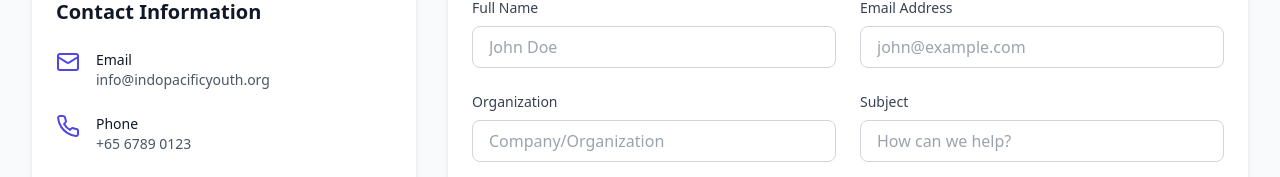
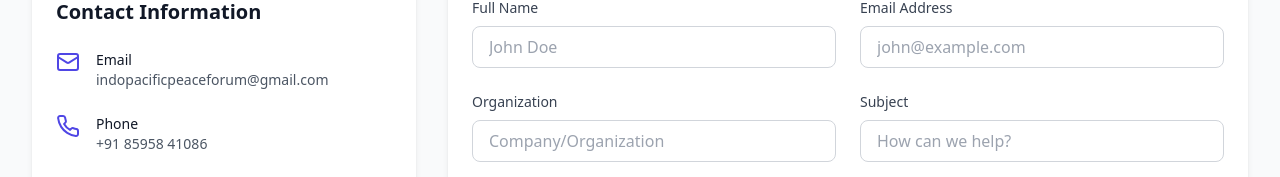
Before and after one commit to devanshtyagi26/Global-Peace-Foundation, a React (Vite) app: page /contact in a window 1280 px wide. Shown: the part 290-467 px from the top of the page. Built offline with nearby package versions, Linux system fonts and the light colour scheme.

Commit message:
Update Contact.tsx

```diff
--- a/src/pages/Contact.tsx
+++ b/src/pages/Contact.tsx
@@ -107,7 +107,7 @@
                   <div>
                     <h3 className="text-sm font-medium text-gray-900">Email</h3>
                     <p className="text-sm text-gray-600">
-                      info@indopacificyouth.org
+                      indopacificpeaceforum@gmail.com
                     </p>
                   </div>
                 </div>
@@ -118,7 +118,7 @@
                   </div>
                   <div>
                     <h3 className="text-sm font-medium text-gray-900">Phone</h3>
-                    <p className="text-sm text-gray-600">+65 6789 0123</p>
+                    <p className="text-sm text-gray-600">+91 85958 41086</p>
                   </div>
                 </div>
 
```
